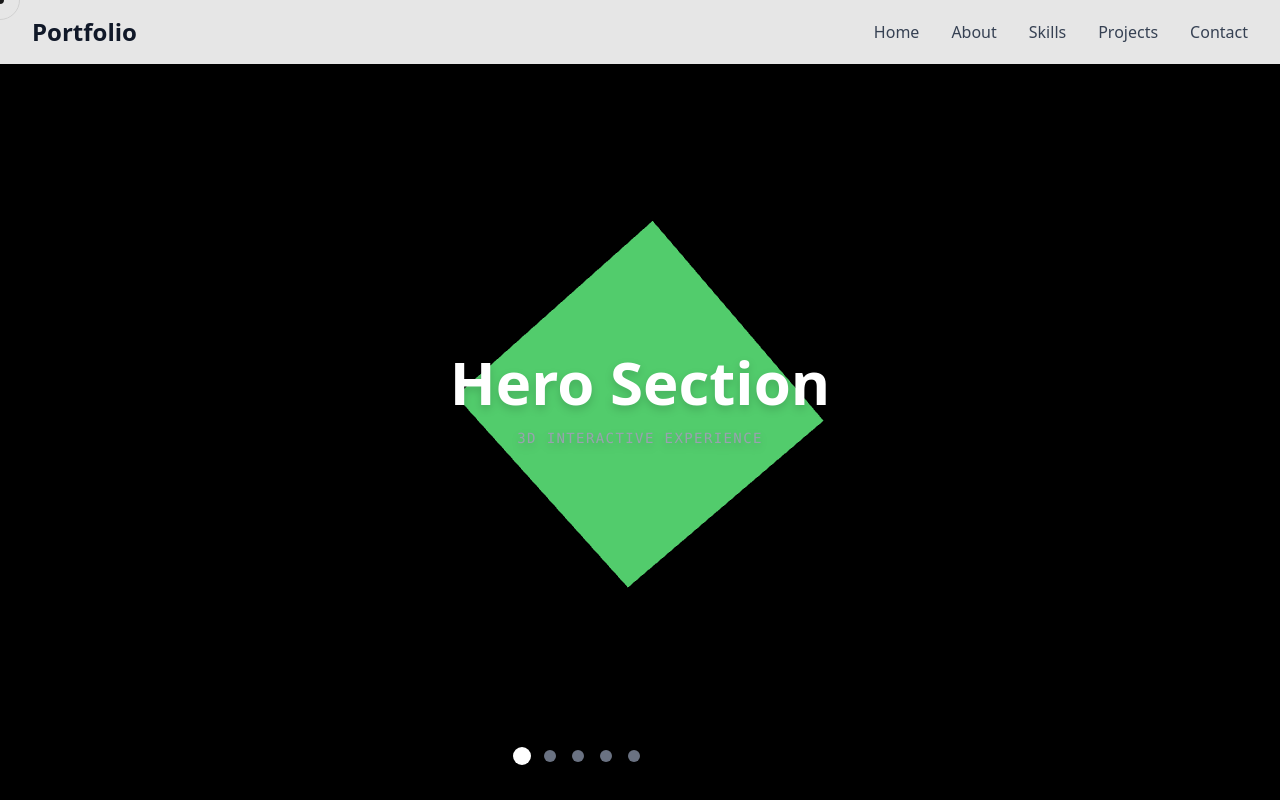
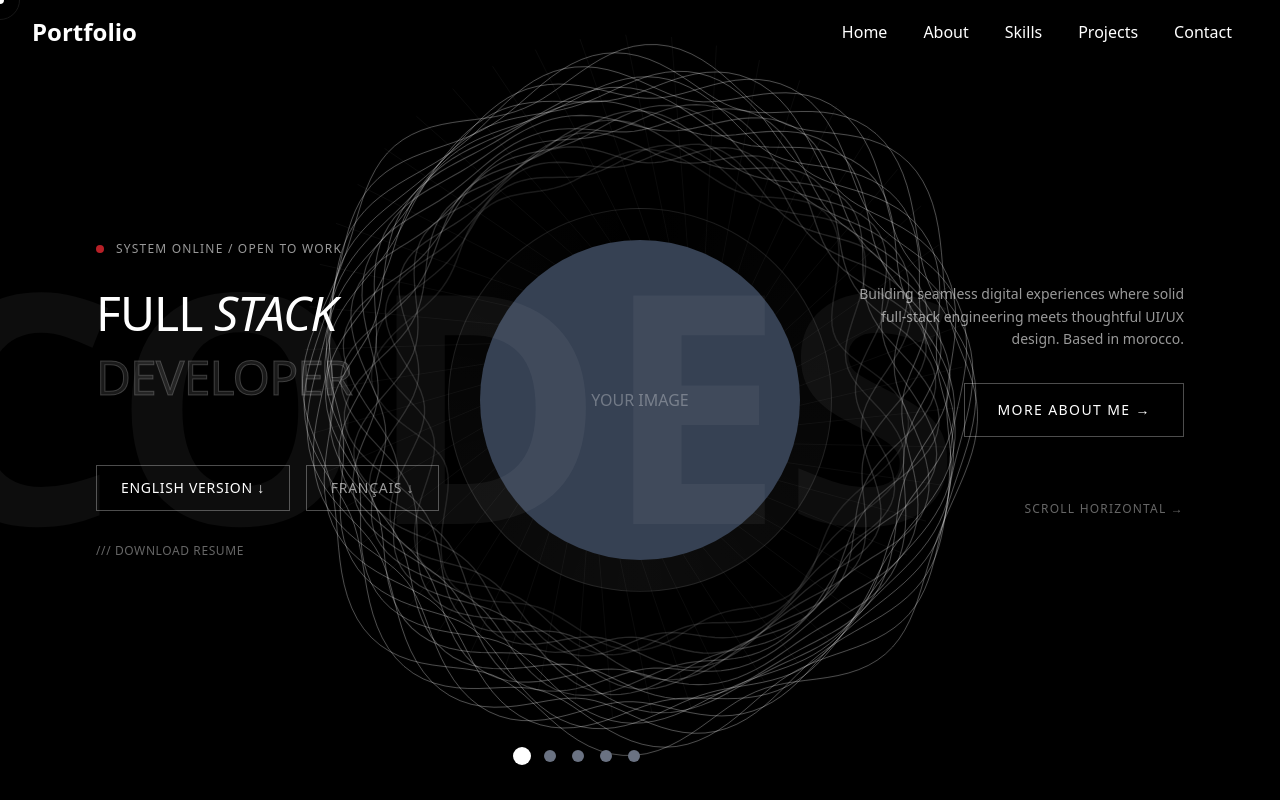
Before and after one commit to saljaoui/portfolio, a Next.js app: page / in a window 1280 px wide. Built offline with nearby package versions, Linux system fonts and the light colour scheme.

Commit message:
`Refactor Navigation component and add Hero section with 3D animation`

```diff
--- a/components/layout/Navigation.jsx
+++ b/components/layout/Navigation.jsx
@@ -14,23 +14,44 @@ export default function Navigation() {
   ]
 
   return (
-    <nav className="fixed top-0 w-full bg-white/90 backdrop-blur-sm shadow-sm z-40">
-      <div className="max-w-7xl mx-auto px-4 sm:px-6 lg:px-8">
+    <nav className="fixed top-0 w-full z-40">
+      <div
+        className="absolute inset-0 bg-transparent"
+        style={{ mixBlendMode: 'multiply' }}
+      />
+
+      <div className="relative max-w-7xl mx-auto px-4 sm:px-6 lg:px-8">
         <div className="flex justify-between items-center h-16">
-          {/* Logo */}
-          <a href="#hero" className="text-2xl font-bold text-gray-900">
+          {/* Logo with contrast */}
+          <a
+            href="#hero"
+            className="text-2xl font-bold transition-all duration-300 hover:scale-105"
+            style={{
+              color: '#fff',
+              mixBlendMode: 'difference',
+              textShadow: '0 2px 8px rgba(0,0,0,0.3)'
+            }}
+          >
             Portfolio
           </a>
 
           {/* Desktop Menu */}
-          <div className="hidden md:flex space-x-8">
+          <div className="hidden md:flex space-x-1">
             {links.map((link) => (
               <a
                 key={link.path}
                 href={link.path}
-                className="text-gray-700 hover:text-blue-600 transition-colors"
+                className="px-4 py-2 rounded-lg transition-all duration-300 font-medium"
+                style={{
+                  color: '#fff',
+                  mixBlendMode: 'difference',
+                  textShadow: '0 1px 4px rgba(0,0,0,0.2)'
+                }}
               >
-                {link.name}
+                <span className="relative group">
+                  {link.name}
+                  <span className="absolute bottom-0 left-0 w-0 h-0.5 bg-gradient-to-r from-blue-400 to-blue-600 group-hover:w-full transition-all duration-300" />
+                </span>
               </a>
             ))}
           </div>
@@ -38,29 +59,47 @@ export default function Navigation() {
           {/* Mobile Menu Button */}
           <button
             onClick={() => setIsOpen(!isOpen)}
-            className="md:hidden p-2"
+            className="md:hidden p-2 rounded-lg transition-colors duration-300 hover:bg-white/10"
+            aria-label={isOpen ? 'Close menu' : 'Open menu'}
+            aria-expanded={isOpen}
+            style={{
+              color: '#fff',
+              mixBlendMode: 'difference'
+            }}
           >
-            <svg className="h-6 w-6" fill="none" viewBox="0 0 24 24" stroke="currentColor">
+            <svg
+              className="h-6 w-6"
+              fill="none"
+              viewBox="0 0 24 24"
+              stroke="currentColor"
+              strokeWidth={2}
+            >
               {isOpen ? (
-                <path strokeLinecap="round" strokeLinejoin="round" strokeWidth={2} d="M6 18L18 6M6 6l12 12" />
+                <path strokeLinecap="round" strokeLinejoin="round" d="M6 18L18 6M6 6l12 12" />
               ) : (
-                <path strokeLinecap="round" strokeLinejoin="round" strokeWidth={2} d="M4 6h16M4 12h16M4 18h16" />
+                <path strokeLinecap="round" strokeLinejoin="round" d="M4 6h16M4 12h16M4 18h16" />
               )}
             </svg>
           </button>
         </div>
       </div>
 
-      {/* Mobile Menu */}
+      {/* Mobile Menu with animation */}
       {isOpen && (
-        <div className="md:hidden bg-white border-t">
-          <div className="px-4 py-3 space-y-2">
+        <div
+          className="md:hidden bg-white/90 backdrop-blur-lg border-t border-gray-200/30 animate-in fade-in slide-in-from-top-2 duration-300"
+        >
+          <div className="relative max-w-7xl mx-auto px-4 py-4 space-y-1">
             {links.map((link) => (
               <a
                 key={link.path}
                 href={link.path}
                 onClick={() => setIsOpen(false)}
-                className="block py-2 text-gray-700 hover:text-blue-600"
+                className="block px-4 py-3 rounded-lg transition-all duration-300 font-medium hover:bg-gray-100/50"
+                style={{
+                  color: '#000',
+                  mixBlendMode: 'normal'
+                }}
               >
                 {link.name}
               </a>
--- a/components/sections/Hero.tsx
+++ b/components/sections/Hero.tsx
@@ -1,63 +1,232 @@
 "use client";
 
-import { Canvas, useFrame } from "@react-three/fiber";
-import { useRef } from "react";
-import * as THREE from "three";
+import { useRef, useEffect, useState } from "react";
 
-// 3D Scene Component
-function RotatingCube() {
-  const meshRef = useRef<THREE.Mesh>(null);
+export default function Hero() {
+  const canvasRef = useRef(null);
+  const mouseRef = useRef({ x: 0, y: 0, targetX: 0, targetY: 0 });
+  useEffect(() => {
+    const canvas = canvasRef.current;
+    if (!canvas) return;
 
-  useFrame(() => {
-    if (meshRef.current) {
-      meshRef.current.rotation.x += 0.005;
-      meshRef.current.rotation.y += 0.007;
-    }
-  });
+    const ctx = canvas.getContext('2d');
+    let animationFrameId;
+    let rotation = 0;
+    let time = 0;
+
+    const resize = () => {
+      canvas.width = window.innerWidth;
+      canvas.height = window.innerHeight;
+    };
+    resize();
+    window.addEventListener('resize', resize);
+
+    const handleMouseMove = (e) => {
+      mouseRef.current.targetX = (e.clientX / window.innerWidth - 0.5) * 2;
+      mouseRef.current.targetY = (e.clientY / window.innerHeight - 0.5) * 2;
+    };
+    window.addEventListener('mousemove', handleMouseMove);
+
+    const draw = () => {
+      time += 0.016;
+
+      // Smooth mouse interpolation
+      mouseRef.current.x += (mouseRef.current.targetX - mouseRef.current.x) * 0.08;
+      mouseRef.current.y += (mouseRef.current.targetY - mouseRef.current.y) * 0.08;
+
+      const mouse = mouseRef.current;
+      const introEase = Math.min(time / 2, 1);
+      const easeOut = 1 - Math.pow(1 - introEase, 3);
+
+      // Clear canvas
+      ctx.fillStyle = '#000000';
+      ctx.fillRect(0, 0, canvas.width, canvas.height);
+
+      const centerX = canvas.width / 2;
+      const centerY = canvas.height / 2;
+      const baseRadius = Math.min(canvas.width, canvas.height) * 0.3;
+
+      // Mouse influence
+      const mouseDist = Math.sqrt(mouse.x ** 2 + mouse.y ** 2);
+      const mouseAngle = Math.atan2(mouse.y, mouse.x);
+
+      // Main spirograph pattern - 20 layers
+      const numLayers = 20;
+      const pointsPerLayer = 200;
+
+      for (let layer = 0; layer < numLayers; layer++) {
+        if (layer > numLayers * easeOut) continue;
+
+        const progress = layer / numLayers;
+        const opacity = (0.1 + progress * 0.3) * easeOut;
+
+        ctx.strokeStyle = `rgba(255, 255, 255, ${opacity})`;
+        ctx.lineWidth = 1.5 - progress * 0.8;
+        ctx.shadowBlur = 2;
+        ctx.shadowColor = `rgba(255, 255, 255, ${opacity * 0.5})`;
+        ctx.beginPath();
+
+        for (let i = 0; i <= pointsPerLayer; i++) {
+          const angle = (i / pointsPerLayer) * Math.PI * 2;
+          const rotatedAngle = angle + rotation * (1 + layer * 0.08);
+
+          // Complex mathematical curves
+          const wave1 = Math.sin(angle * 8 + rotation * 3 + layer * 0.5) * 15;
+          const wave2 = Math.cos(angle * 6 - rotation * 2.5) * 10;
+          const wave3 = Math.sin(angle * 4 + rotation * 4) * 6;
+          const spiral = layer * 5;
+
+          // Mouse distortion
+          const angleToMouse = rotatedAngle - mouseAngle;
+          const mousePull = Math.cos(angleToMouse) * mouseDist * 35 * easeOut;
+
+          const radius = (baseRadius + spiral + wave1 + wave2 + wave3 + mousePull) * easeOut;
+
+          // Position waves
+          const posWaveX = Math.sin(angle * 5 + rotation * 2.5) * 4;
+          const posWaveY = Math.cos(angle * 7 - rotation * 3) * 4;
+
+          const x = centerX + Math.cos(rotatedAngle) * radius + posWaveX * easeOut;
+          const y = centerY + Math.sin(rotatedAngle) * radius + posWaveY * easeOut;
+
+          if (i === 0) {
+            ctx.moveTo(x, y);
+          } else {
+            ctx.lineTo(x, y);
+          }
+        }
+
+        ctx.closePath();
+        ctx.stroke();
+      }
+
+      ctx.shadowBlur = 0;
+
+      // Geometric connection lines
+      if (easeOut > 0.5) {
+        ctx.strokeStyle = `rgba(255, 255, 255, ${0.06 * (easeOut - 0.5) * 2})`;
+        ctx.lineWidth = 0.8;
+
+        const numConnections = 50;
+        for (let i = 0; i < numConnections; i++) {
+          const angle1 = (i / numConnections) * Math.PI * 2 + rotation * 1.8;
+          const angle2 = ((i + numConnections * 0.618) / numConnections) * Math.PI * 2 + rotation * 1.8;
+
+          const r1 = baseRadius * 0.4 + Math.sin(rotation * 5 + i * 0.15) * 25;
+          const r2 = baseRadius * 1.4 + Math.cos(rotation * 4 + i * 0.15) * 30;
+
+          const pull1 = Math.cos(angle1 - mouseAngle) * mouseDist * 25;
+          const pull2 = Math.cos(angle2 - mouseAngle) * mouseDist * 25;
+
+          const x1 = centerX + Math.cos(angle1) * (r1 + pull1) * easeOut;
+          const y1 = centerY + Math.sin(angle1) * (r1 + pull1) * easeOut;
+          const x2 = centerX + Math.cos(angle2) * (r2 + pull2) * easeOut;
+          const y2 = centerY + Math.sin(angle2) * (r2 + pull2) * easeOut;
+
+          ctx.beginPath();
+          ctx.moveTo(x1, y1);
+          ctx.lineTo(x2, y2);
+          ctx.stroke();
+        }
+      }
+
+      ctx.shadowBlur = 0;
+      rotation += 0.007;
+      animationFrameId = requestAnimationFrame(draw);
+    };
+
+    draw();
+
+    return () => {
+      window.removeEventListener('resize', resize);
+      window.removeEventListener('mousemove', handleMouseMove);
+      cancelAnimationFrame(animationFrameId);
+    };
+  }, []);
 
   return (
-    <mesh ref={meshRef}>
-      <boxGeometry args={[2, 2, 2]} />
-      <meshPhongMaterial color="#00ff88" emissive="#00aa44" />
-    </mesh>
+    <div className="relative w-screen h-screen overflow-hidden bg-black">
+      <canvas
+        ref={canvasRef}
+        className="absolute top-0 left-0 w-full h-full"
+      />
+
+      {/* Main Content */}
+      <div className="absolute inset-0 flex items-center justify-between px-12 z-10">
+
+        {/* Left Content */}
+        <div className="flex-1 flex flex-col justify-center items-start pl-12">
+          <div className="flex items-center gap-3 mb-8">
+            <span className="w-2 h-2 bg-red-500 rounded-full animate-pulse"></span>
+            <p className="text-white/60 text-xs tracking-widest">SYSTEM ONLINE / OPEN TO WORK</p>
+          </div>
+
+          <h1 className="text-5xl font-light text-white mb-4" style={{ letterSpacing: '-0.02em' }}>
+            FULL <span className="italic font-light">STACK</span>
+          </h1>
+          <h1 className="text-5xl font-light text-white/10 mb-12" style={{
+            letterSpacing: '-0.02em',
+            WebkitTextStroke: '1px rgba(255,255,255,0.2)'
+          }}>
+            DEVELOPER
+          </h1>
+
+          <div className="flex gap-4 mt-4">
+            <button className="px-6 py-3 border border-white/30 text-white text-sm tracking-wider hover:bg-white hover:text-black transition-all">
+              ENGLISH VERSION ↓
+            </button>
+            <button className="px-6 py-3 border border-white/30 text-white/60 text-sm tracking-wider hover:bg-white hover:text-black transition-all">
+              FRANÇAIS ↓
+            </button>
+          </div>
+
+          <p className="text-white/40 text-xs tracking-wider mt-8">/// DOWNLOAD RESUME</p>
+        </div>
+
+        {/* Center Image */}
+        <div className="flex-shrink-0 relative">
+          <div className="relative w-96 h-96">
+            {/* Wireframe Ring */}
+            <div className="absolute inset-0 rounded-full border border-white/10"
+              style={{
+                background: 'conic-gradient(from 0deg, transparent, rgba(255,255,255,0.05), transparent)',
+                animation: 'spin 20s linear infinite'
+              }}
+            ></div>
+
+            {/* Placeholder for your image */}
+            <div className="absolute inset-8 rounded-full bg-gradient-to-br from-gray-800 to-gray-900 flex items-center justify-center overflow-hidden">
+              <div className="w-full h-full bg-gray-700 flex items-center justify-center text-white/30">
+                YOUR IMAGE
+              </div>
+            </div>
+          </div>
+
+          {/* Large Background Text */}
+          <div className="absolute -right-32 top-1/2 -translate-y-1/2 pointer-events-none">
+            <span className="text-[20rem] font-bold text-white/5 leading-none">
+              CODES
+            </span>
+          </div>
+        </div>
+
+        {/* Right Content */}
+        <div className="flex-1 flex flex-col justify-center items-end pr-12 text-right">
+          <p className="text-white/60 text-sm leading-relaxed max-w-md mb-8">
+            Building seamless digital experiences where solid<br />
+            full-stack engineering meets thoughtful UI/UX<br />
+            design. Based in morocco.
+          </p>
+
+          <button className="px-8 py-4 border border-white/30 text-white text-sm tracking-widest hover:bg-white hover:text-black transition-all mb-16">
+            MORE ABOUT ME →
+          </button>
+
+          <p className="text-white/40 text-xs tracking-widest mt-auto">
+            SCROLL HORIZONTAL →
+          </p>
+        </div>
+      </div>
+    </div>
   );
 }
-
-function Scene3D() {
-  return (
-    <>
-      {/* Lights */}
-      <ambientLight intensity={0.5} />
-      <pointLight position={[10, 10, 10]} intensity={1} />
-      <pointLight position={[-10, -10, 10]} intensity={0.5} color="#00ff88" />
-
-      {/* Objects */}
-      <RotatingCube />
-    </>
-  );
-}
-
-export default function Hero() {
-  return (
-    <section className="w-screen h-screen flex-shrink-0 bg-black text-white overflow-hidden flex items-center justify-center relative">
-      {/* 3D Canvas - Background */}
-      <Canvas
-        className="absolute inset-0 z-0"
-        camera={{ position: [0, 0, 5], fov: 75 }}
-        style={{ pointerEvents: "none",
-          position: 'absolute'
-         }}
-      >
-        <Scene3D />
-      </Canvas>
-
-      {/* Text content - Foreground */}
-      <div className="relative z-30 text-center">
-        <h1 className="text-6xl font-bold mb-4 drop-shadow-lg">Hero Section</h1>
-        <p className="text-sm font-mono text-gray-400 uppercase tracking-widest drop-shadow-lg">
-          3D Interactive Experience
-        </p>
-      </div>
-    </section>
-  );
-}
```
Also changed, not shown: public/images/my_image.png (added).
